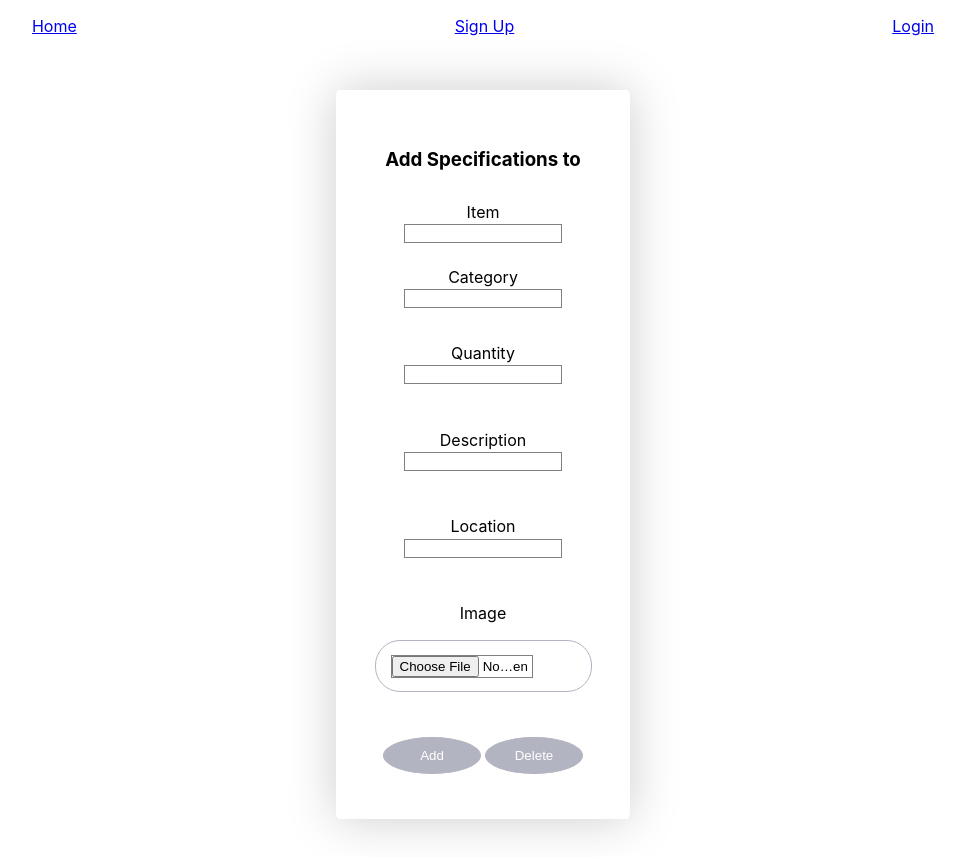
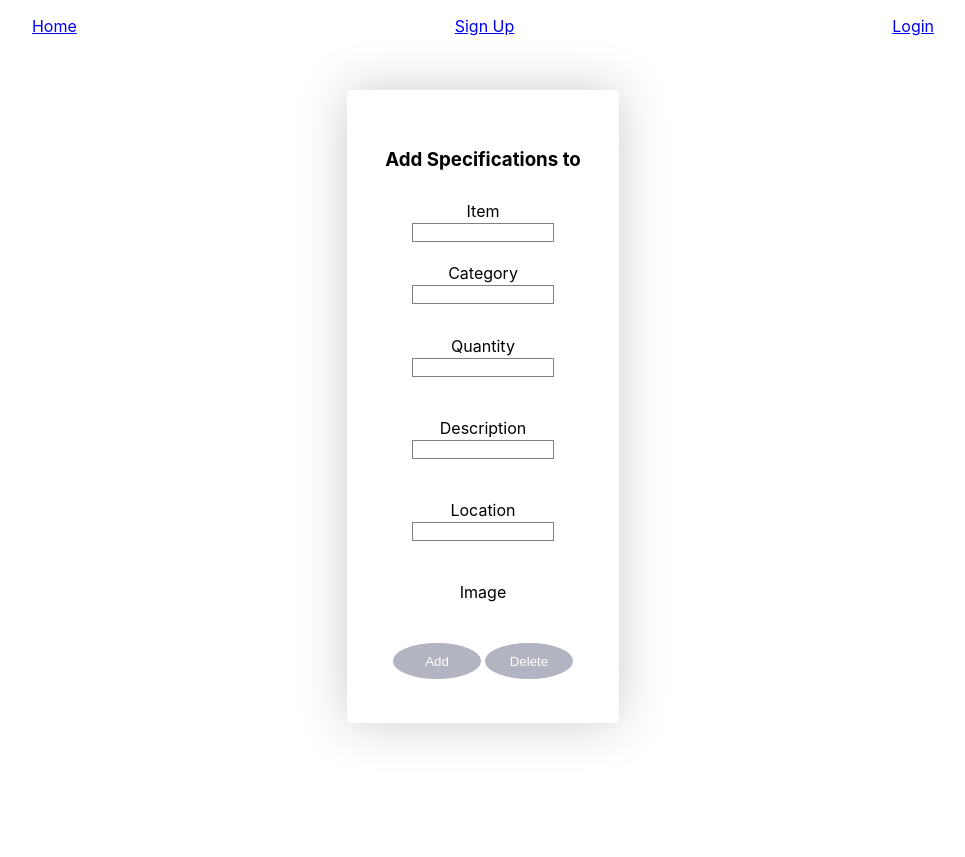
Before and after one commit to BeatrizJB/Invenire-Frontend, a React (Create React App) app: page /myinventories/1/itemspecs/1 in a window 1280 px wide. Shown: the whole page, without its empty margins (157-1122 px from the left). After the commit the page ends 800 px from the top, so only its background shows below. Built offline with nearby package versions, Linux system fonts and the light colour scheme; no server answers.

Commit message:
input kinda done, bit freaky

```diff
--- a/src/App.css
+++ b/src/App.css
@@ -173,24 +173,13 @@ footer {
 
 /* BUTTONS BEGIN --------------------------------------- */
 
-.File-input {
-display: block;
-position: relative;
-width: 200px;
-height: 50px;
-border-radius: 25px;
-background: transparent;
-border: 1px solid #b3b4c1 !important;
-display: flex;
-align-items: center;
-justify-content:left;
-color: black !important;
-cursor: pointer;
-transition: transform .2s ease-out;
-margin-top: 15px;
-padding-left: 15px;
-
-
+.File {
+  opacity: 0;
+  width: 15%;
+  height: 5%;
+  position: absolute;
+  z-index: 9999999;
+  cursor: pointer;
 }
 
 .Butts {
--- a/src/components/AddEditSpecs.js
+++ b/src/components/AddEditSpecs.js
@@ -131,22 +131,23 @@ class AddEditSpecs extends React.Component {
                 />
               </div>
               <div className="Longfill">
-
                 <label>Image</label>
-                <div className= "File-input"><input
+                <input
+                  className="File"
                   type="file"
                   name="image"
                   onChange={this.handleChangeFile}
-                /></div>
+                />
               </div>
+
               <div className="Longformbutt">
                 <button className="Butts" type="submit">
                   Add
-                </button> <button className="Butts" onClick={this.handleDeleteItem}>
+                </button>{" "}
+                <button className="Butts" onClick={this.handleDeleteItem}>
                   Delete
                 </button>
               </div>
-
             </form>
           </div>
         </section>
```
